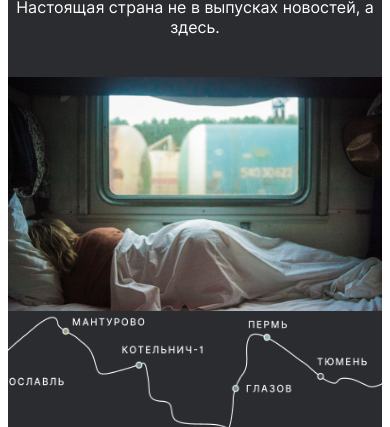
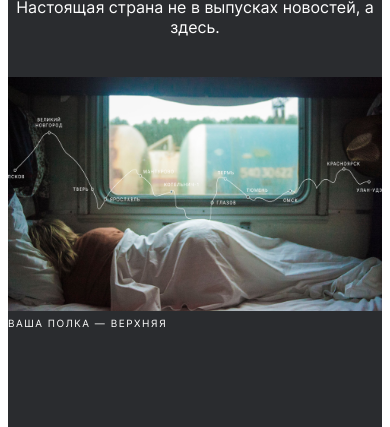
Before and after one commit to Olgerd999/russian-travel, a plain HTML site: page index.html in a window 390 px wide. Shown: the part 231-658 px from the top of the page. Drawn offline with Linux system fonts and the light colour scheme.

Commit message:
2604nout

```diff
--- a/style.css
+++ b/style.css
@@ -495,12 +495,13 @@
         margin: 0;
     }
     .map__way {
-        margin-top: 128px;
+        margin-top: 40px;
         grid-column: 1;
         grid-row: 3;
         justify-self: center;
-        width: 886px;
-        max-height: 225px;
+        width: 100%;
+        /* max-height: 225px; */
+        padding: 0 15px 0 15px;
     }
 
     .nav_position_top {
```
